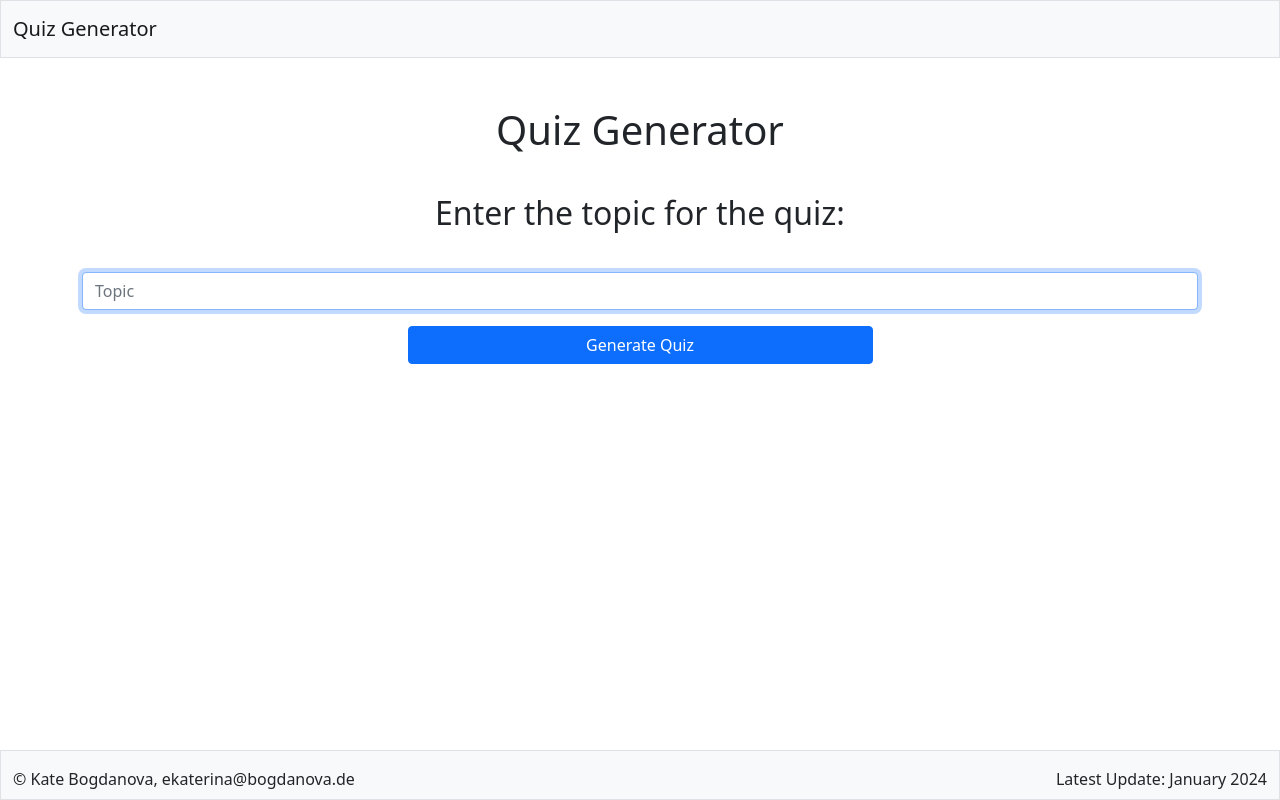
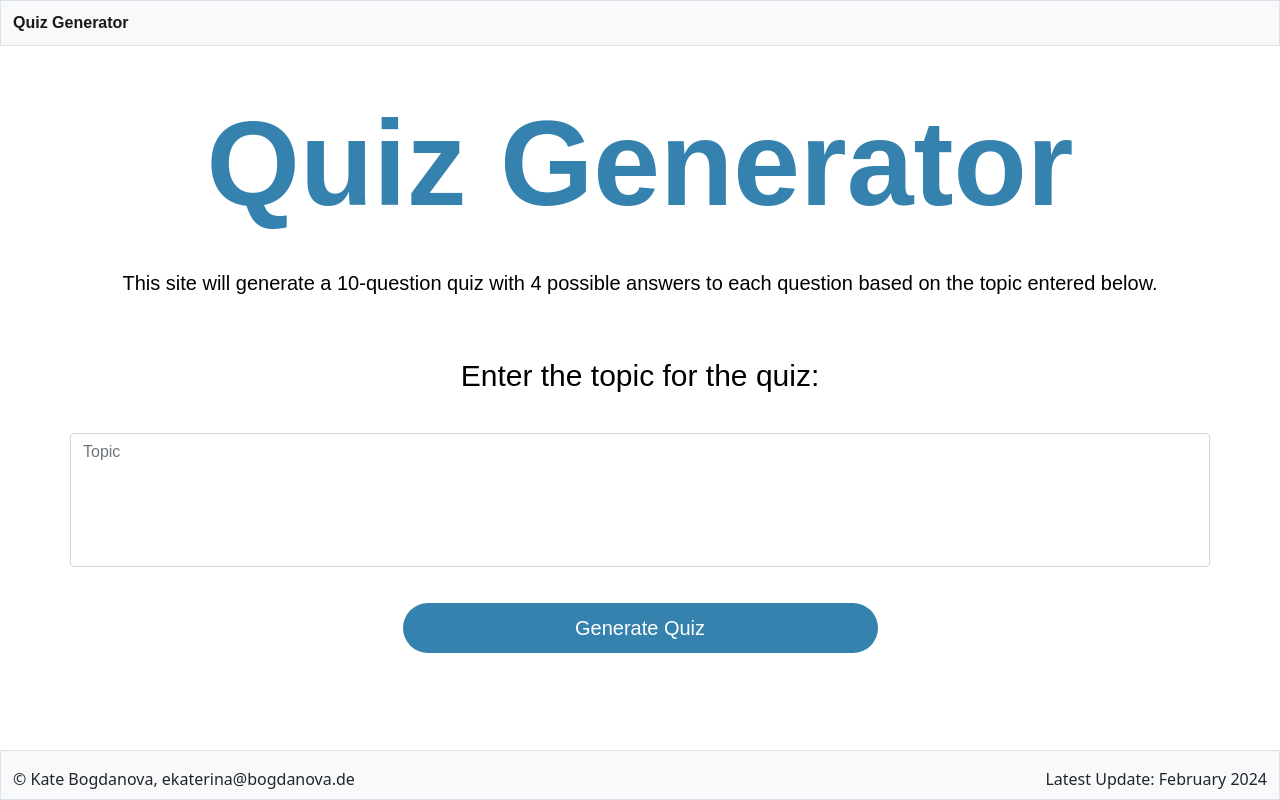
Before and after one commit to katebogd/Quiz-Generator, a Flask app: page / in a window 1280 px wide. Run offline with Flask 3, Linux system fonts and the light colour scheme.

Commit message:
Fixed styles, finished code

```diff
--- a/app.py
+++ b/app.py
@@ -30,7 +30,7 @@ def index():
             topic = request.form.get("topic")
         with open("topic.txt", "w") as file:
             file.write(topic)
-        return render_template("index.html")
+        return redirect("/quiz")
 
     else:
         return render_template("index.html")
--- a/static/styles.css
+++ b/static/styles.css
@@ -9,10 +9,20 @@ h1 {
 }
 
 h2 {
+    color: #3682ae;
+    font-family: sans-serif;
+    text-align: center;
+    font-size: 40px;
+    font-style: normal;
+    font-weight: 600;
+    line-height: normal;
+}
+
+h3 {
     color: #000000;
     text-align: center;
     font-family: sans-serif;
-    font-size: 40px;
+    font-size: 30px;
     font-style: normal;
     font-weight: 400;
     line-height: normal;
@@ -37,7 +47,105 @@ li .nav-item {
     line-height: normal;
 }
 
-button .generate {
-    background-color: #3682ae;
+button.generate {
+    background: #3682ae;
     height: 50px;
+    border-radius: 25px;
+    border-color: None;
+    border: 0px;
+    color: #fff;
+    font-family: sans-serif;
+    text-align: center;
+    font-size: 20px;
+    font-style: normal;
+    font-weight: 400;
+    line-height: normal;
+    margin-top: 20px;
 }
+
+p.green {
+    background-color: #daf7e2;
+    padding: 10px;
+    padding-left: 30px;
+    border: #16732b;
+    border-radius: 5px;
+    color: #16732b;
+    font-family: sans-serif;
+    font-style: normal;
+    font-weight: 600;
+}
+
+p.red {
+    background-color: #ffd9d9;
+    padding: 10px;
+    padding-left: 30px;
+    border: #a71717;
+    border-radius: 5px;
+    color: #a71717;
+    font-family: sans-serif;
+    font-style: normal;
+    font-weight: 600;
+}
+
+textarea {
+    border-radius: 5px;
+    background: #FFF;
+    min-height: 200px;
+    color: #000;
+    font-family: sans-serif;
+    font-size: 20px;
+    font-style: normal;
+    font-weight: 400;
+    line-height: normal;
+    vertical-align: top;
+}
+
+#autoresizing {
+    display: block;
+    overflow: hidden;
+    resize: none;
+}
+
+#finalResult{
+    color: #000000;
+    font-family: sans-serif;
+    text-align: center;
+    font-size: 20px;
+    font-style: normal;
+    font-weight: 600;
+    line-height: normal;
+}
+
+p.subtitle{
+    color: #000000;
+    font-family: sans-serif;
+    text-align: center;
+    font-size: 20px;
+    font-style: normal;
+    font-weight: 400;
+    line-height: normal;
+}
+
+p.question-title {
+    color: #000000;
+    font-family: sans-serif;
+    font-size: 20px;
+    font-style: normal;
+    font-weight: 600;
+    line-height: normal;
+}
+
+label.answer{
+    color: #000000;
+    padding-left: 5px;
+    font-family: sans-serif;
+    font-size: 20px;
+    font-style: normal;
+    font-weight: 300;
+    line-height: normal;
+}
+
+div.form-check{
+    padding: 5px;
+    padding-left: 50px;
+}
--- a/templates/index.html
+++ b/templates/index.html
@@ -9,14 +9,18 @@
         <h1>Quiz Generator</h1>
     </div>
 
+    <div class="p-3 mb-3 justify-content-center">
+        <p class="subtitle">This site will generate a 10-question quiz with 4 possible answers to each question based on the topic entered below.</p>
+    </div>
+
     <div class="row p-3 mb-3 justify-content-center">
-        <h2>Enter the topic for the quiz:</h2>
+        <h3>Enter the topic for the quiz:</h3>
     </div>
     <form action="/" method="post">
-        <div class="mb-3 justify-content-md-center">
-            <input autocomplete="off" autofocus class="form-control mx-auto col col-lg-5" id="topic" name="topic" placeholder="Topic" type="text">
+        <div class="row mb-3 justify-content-center">
+            <textarea autocomplete="off" class="form-control mx-auto large-input" id="autoresizing" name="topic" placeholder="Topic" type="text" wrap="soft" rows ="5"></textarea>
         </div>
-        <div class="mb-3 justify-content-md-center">
+        <div class="row mb-3 justify-content-center">
             <button class="btn btn-primary col col-lg-5 generate" type="submit">Generate Quiz</button>
         </div>
     </form>
--- a/templates/layout.html
+++ b/templates/layout.html
@@ -13,6 +13,8 @@
         <script crossorigin="anonymous" src="https://cdn.jsdelivr.net/npm/bootstrap@5.1.3/dist/js/bootstrap.bundle.min.js" integrity="sha384-ka7Sk0Gln4gmtz2MlQnikT1wXgYsOg+OMhuP+IlRH9sENBO0LRn5q+8nbTov4+1p"></script>
 
         <title>Quiz Generator</title>
+
+        <link href="/static/styles.css" rel="stylesheet">
 
         <script type="text/javascript">
         </script>
@@ -41,7 +43,7 @@
             </header>
         {% endif %} -->
 
-        <main class="container py-5 text-center">
+        <main class="container py-5">
             {% block main %}{% endblock %}
         </main>
 
@@ -51,7 +53,7 @@
                     <li class="nav-item">&#169 Kate Bogdanova, ekaterina@bogdanova.de</li>
                 </ul>
                 <ul class="navbar-nav ms-auto mt-2">
-                    <li class="nav-item">Latest Update: January 2024</li>
+                    <li class="nav-item">Latest Update: February 2024</li>
                 </ul>
             </div>
         </nav>
--- a/topic.txt
+++ b/topic.txt
@@ -1 +1 @@
-capitals of the countries of the world
+Capital cities of Europe
```
Also changed, not shown: templates/quiz.html (+14 -14 lines).
